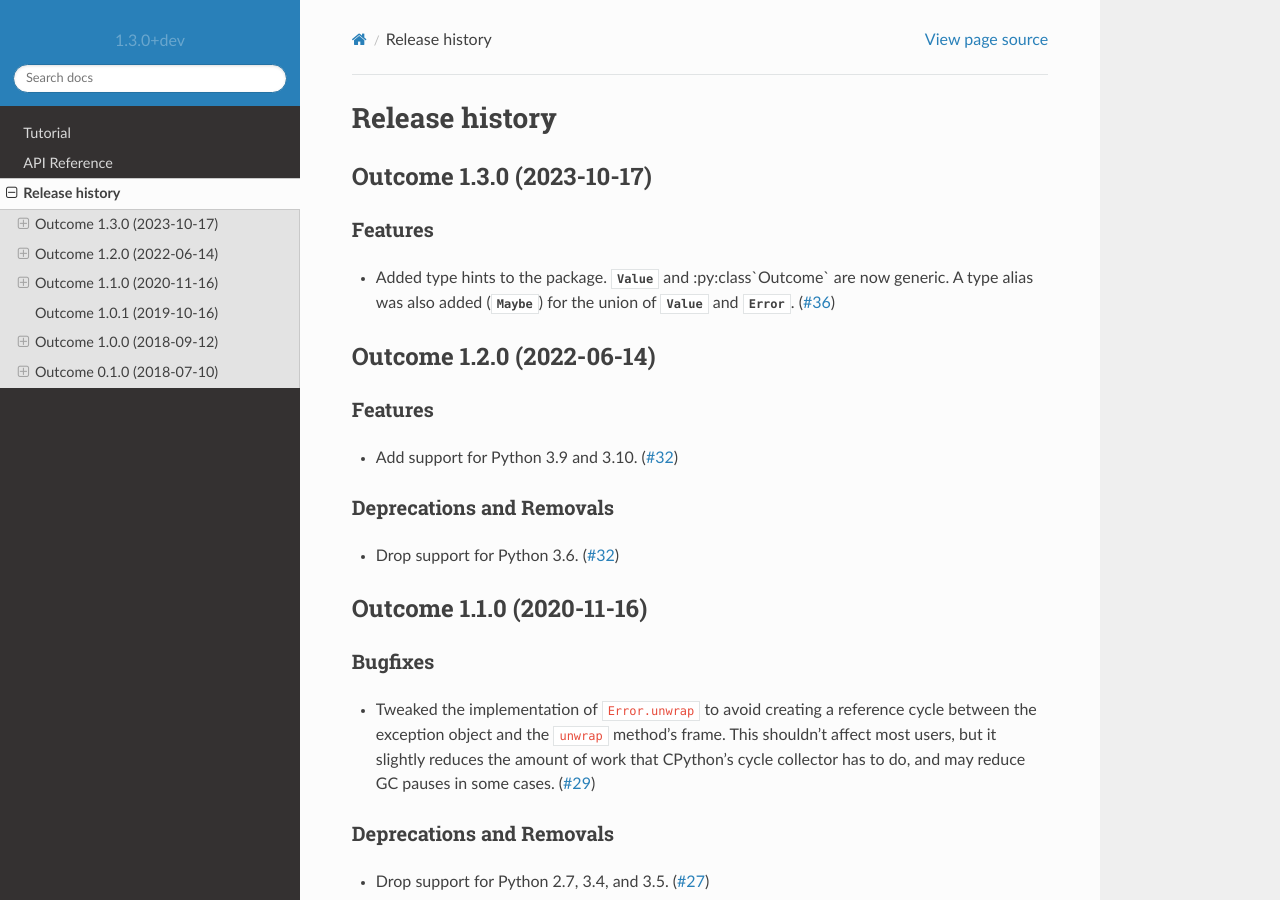
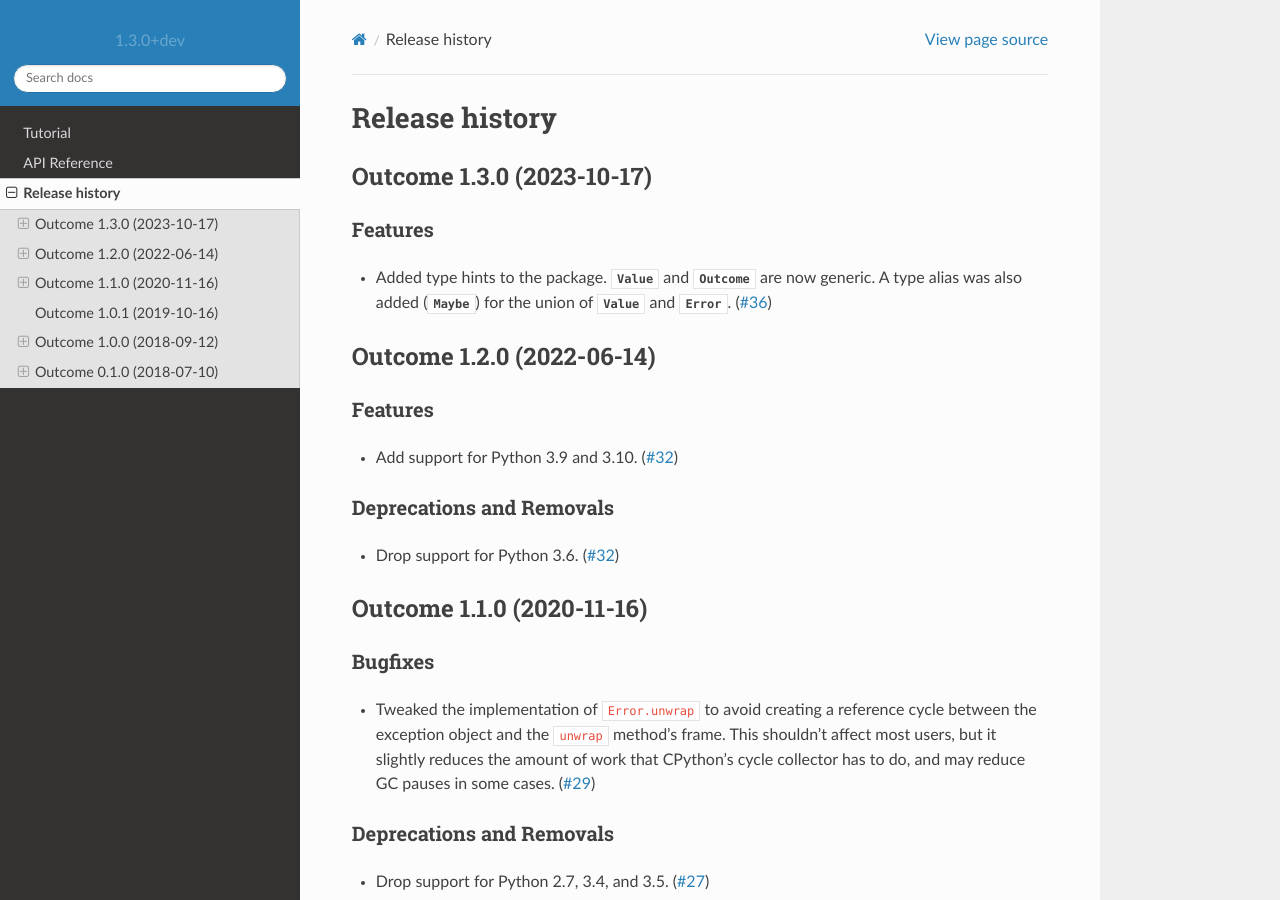
Before and after one commit to python-trio/outcome, a Sphinx documentation site: the page built from docs/source/history.rst, in a window 1280 px wide and 900 px high. Built offline with Sphinx 7.4.7 and the Read the Docs theme 2.0.0, drawn with Linux system fonts in a browser that asks for light colours.

Commit message:
Fix up changelog

```diff
--- a/docs/source/history.rst
+++ b/docs/source/history.rst
@@ -11,7 +11,7 @@ Outcome 1.3.0 (2023-10-17)
 Features
 ~~~~~~~~
 
-- Added type hints to the package. :py:class:`Value` and :py:class`Outcome` are now generic.
+- Added type hints to the package. :py:class:`Value` and :py:class:`Outcome` are now generic.
   A type alias was also added (:py:data:`Maybe`) for the union of :py:class:`Value`
   and :py:class:`Error`. (`#36 <https://github.com/python-trio/outcome/issues/36>`__)
 
```
